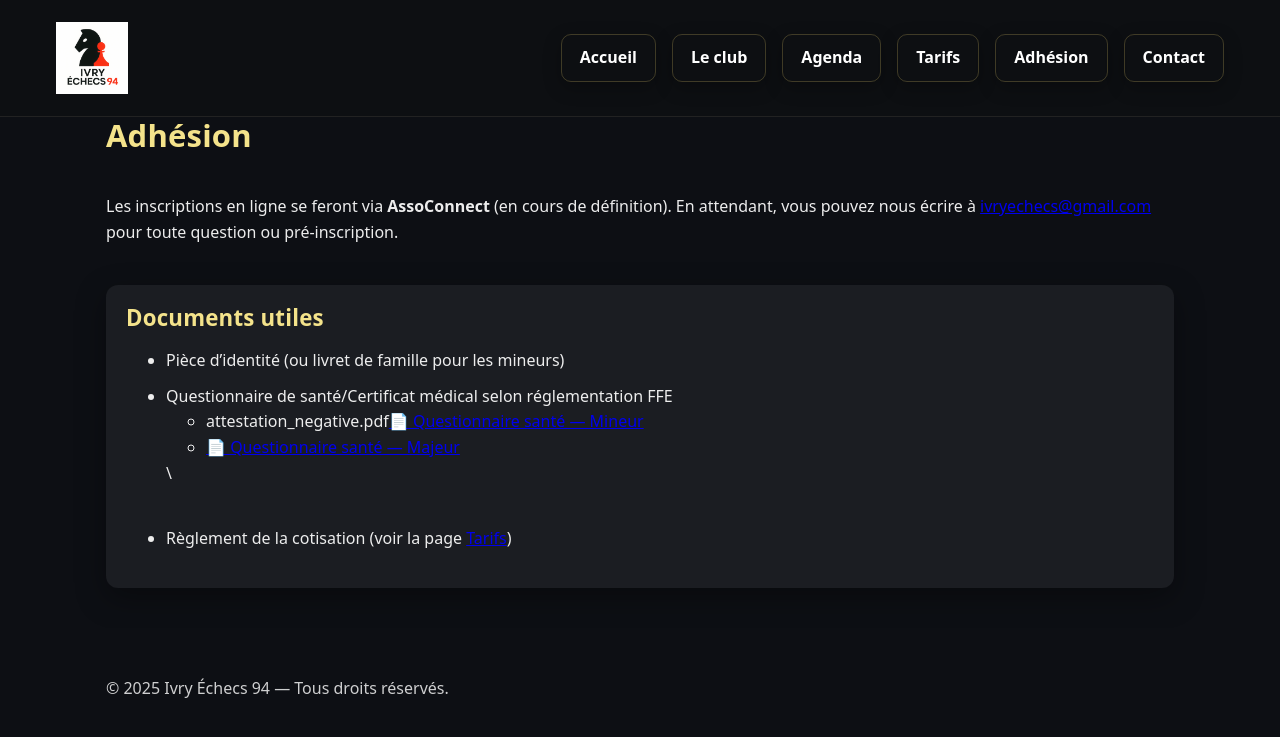
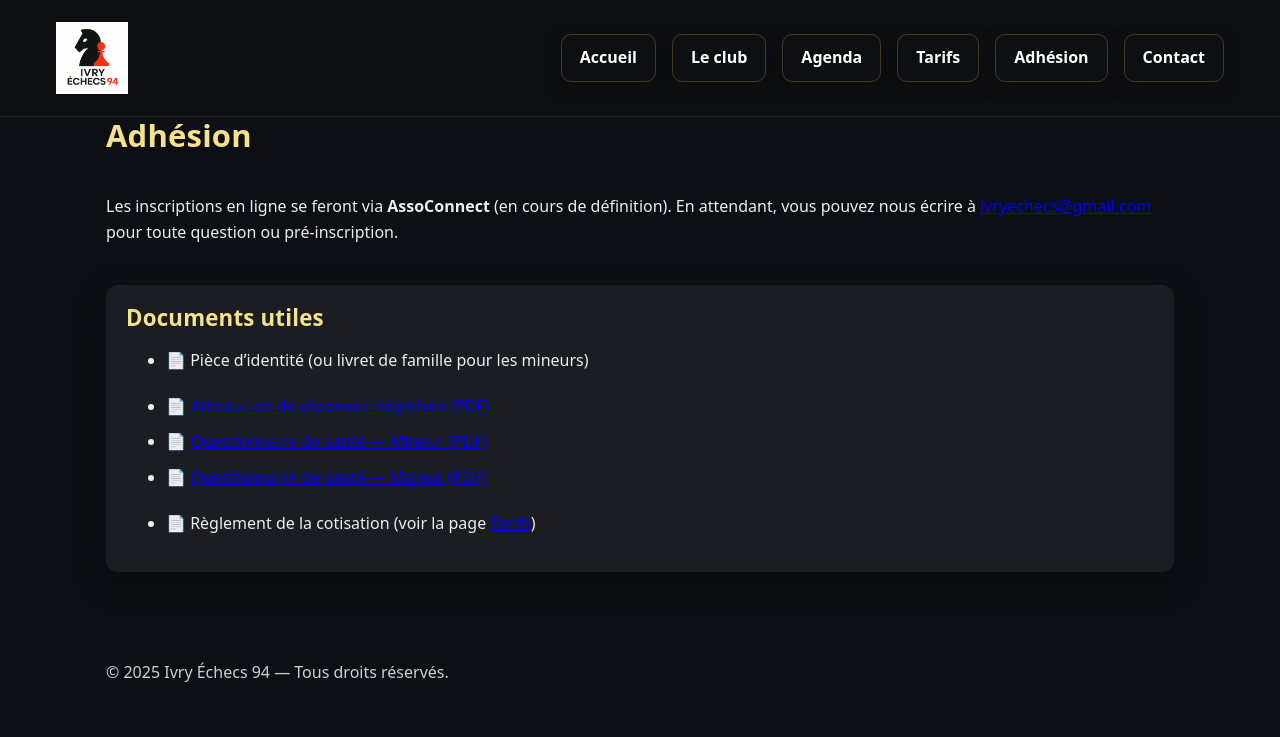
Before and after one commit to Nelwyn64/ivry-echecs-94, a Jekyll site: the page built from adhesion.html, in a window 1280 px wide. Shown: the top 737 px of the page. Built offline with Jekyll 4.4.1, drawn with Linux system fonts in a browser that asks for light colours.

Commit message:
Update Pages du site “adhesion”

```diff
--- a/adhesion.html
+++ b/adhesion.html
@@ -17,25 +17,14 @@ bg_image: bg-adhesion.jpg
 <p style="margin:40px 0;"></p>
 
   <div class="card" style="margin-top:16px">
-    <h3>Documents utiles</h3>
-    <ul>
-      <li>Pièce d’identité (ou livret de famille pour les mineurs)</li>
+  <h3>Documents utiles</h3>
+  <ul>
+    <li>📄 Pièce d’identité (ou livret de famille pour les mineurs)</li>
+    <p style="margin:20px 0;"></p><li>📄 <a href="/assets/uploads/attestation_negative.pdf" target="_blank">Attestation de réponses négatives (PDF)</a></li>
+    <p style="margin:10px 0;"></p><li>📄 <a href="/assets/uploads/questionnaire_mineur.pdf" target="_blank">Questionnaire de santé — Mineur (PDF)</a></li>
+    <p style="margin:10px 0;"></p><li>📄 <a href="/assets/uploads/questionnaire_majeur.pdf" target="_blank">Questionnaire de santé — Majeur (PDF)</a></li>
+    <p style="margin:20px 0;"></p><li>📄 Règlement de la cotisation (voir la page <a href="/tarifs/">Tarifs</a>)</li>
+  </ul>
+</div>
 
-<p style="margin:10px 0;"></p>
-
-<li>Questionnaire de santé/Certificat médical selon réglementation FFE </li><ul>
-
-  <li>attestation_negative.pdf<a href="/assets/uploads/questionnaire_mineur.pdf" target="_blank">📄 Questionnaire santé — Mineur</a></li>
-
-  <li><a href="/assets/uploads/questionnaire_majeur.pdf" target="_blank">📄
-Questionnaire santé — Majeur</a></li>
-
-</ul>
-
-\
-<p style="margin:40px 0;"></p>
-
- <li>Règlement de la cotisation (voir la page <a href="/tarifs.html">Tarifs</a>)</li>
-    </ul>
-  </div>
 </section>
```
